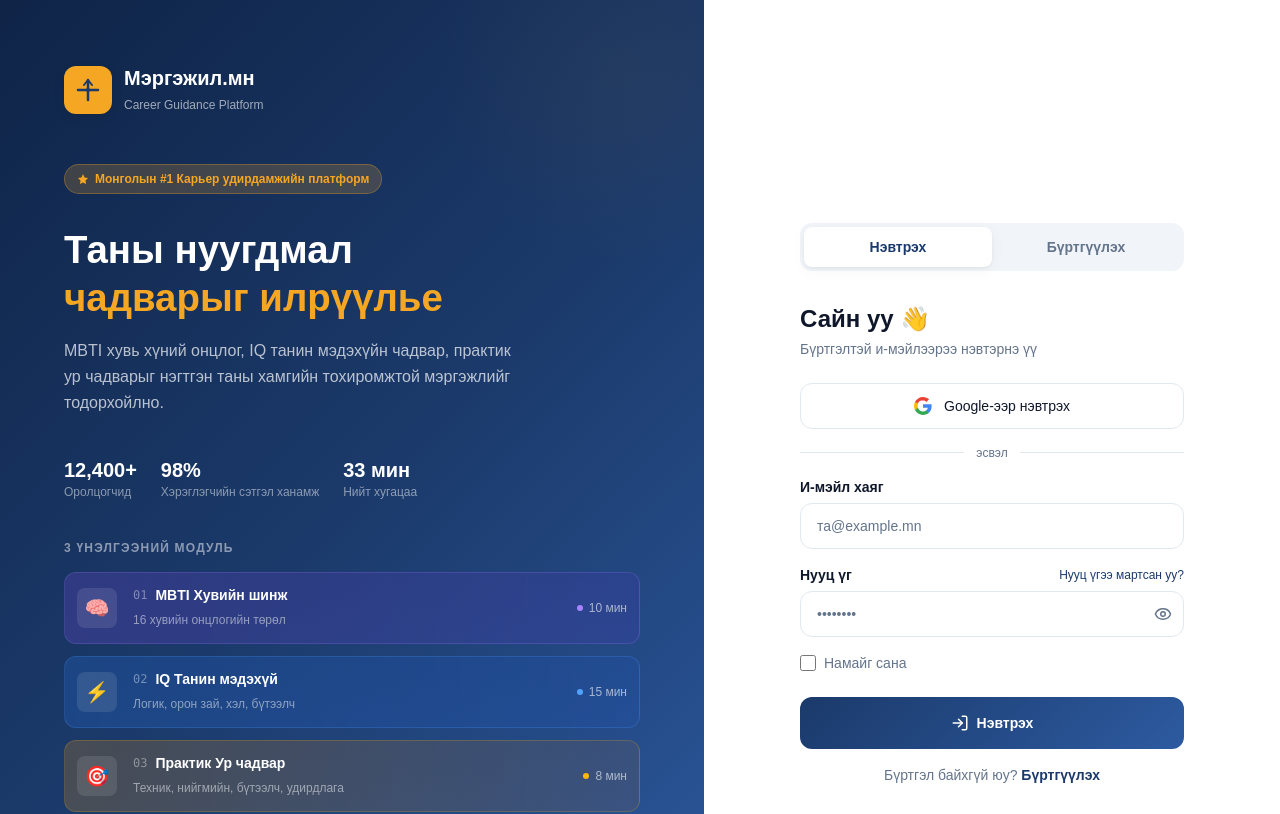
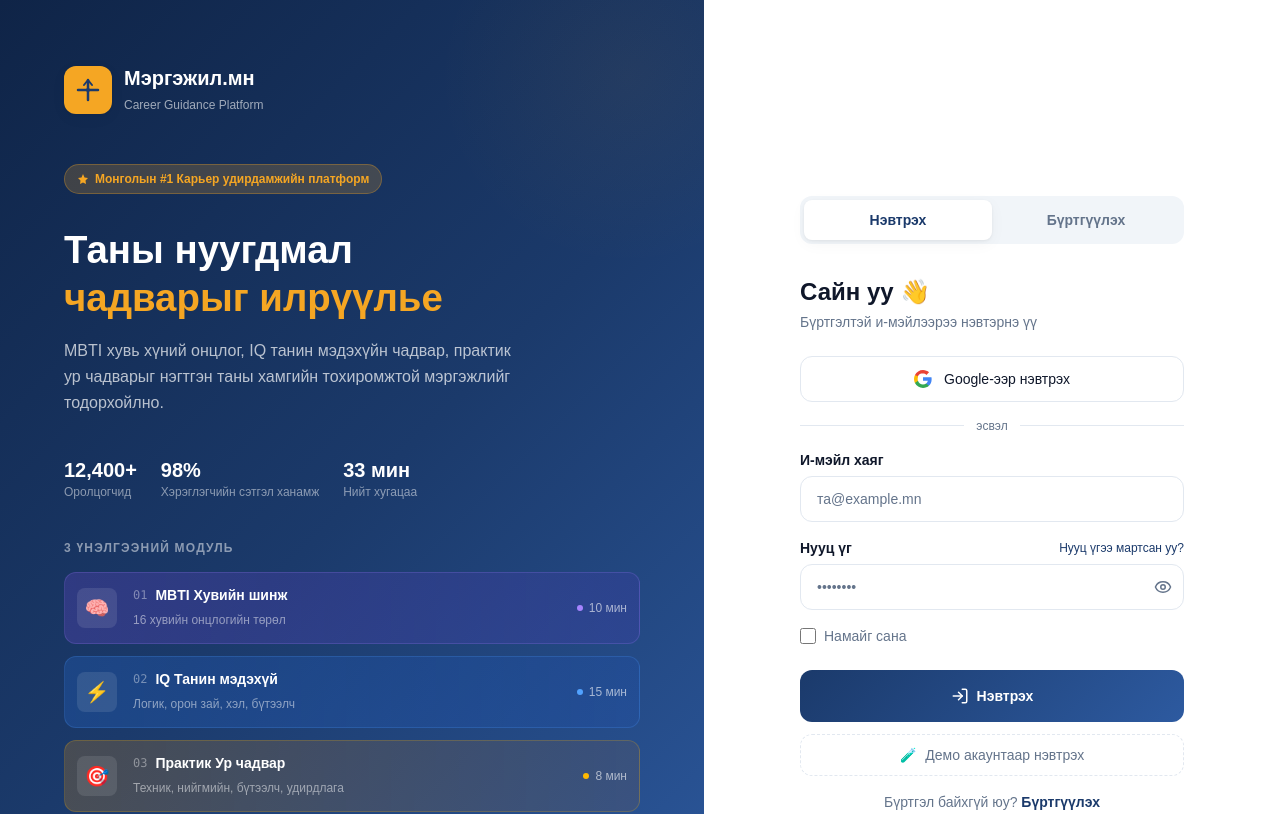
Before and after one commit to Khuleg6/mergejil, a Next.js app: page /sign-up-login-screen in a window 1280 px wide. Shown: the top 814 px of the page. Built offline with nearby package versions, Linux system fonts and the light colour scheme.

Commit message:
Local Commit: 2026-08-26T09:14:43.269Z - Added demo account button below the login submit button that auto-fills `demo@mergejil.mn` and `demo1234` into the email and password fields using `react-hook-form`'s `setValue`

```diff
--- a/app/sign-up-login-screen/components/LoginForm.tsx
+++ b/app/sign-up-login-screen/components/LoginForm.tsx
@@ -24,8 +24,14 @@
   const {
     register,
     handleSubmit,
+    setValue,
     formState: { errors },
   } = useForm<LoginFormData>({ defaultValues: { remember: false } });
+
+  const fillDemoAccount = () => {
+    setValue("email", "demo@mergejil.mn");
+    setValue("password", "demo1234");
+  };
 
   const onSubmit = async (data: LoginFormData) => {
     setIsLoading(true);
@@ -198,6 +204,16 @@
         )}
       </button>
 
+      {/* Demo account button */}
+      <button
+        type="button"
+        onClick={fillDemoAccount}
+        className="w-full mt-3 py-2.5 px-4 border border-dashed border-border rounded-xl text-sm font-medium text-muted-foreground hover:text-foreground hover:border-primary hover:bg-muted transition-all duration-150 flex items-center justify-center gap-2"
+      >
+        <span>🧪</span>
+        Демо акаунтаар нэвтрэх
+      </button>
+
       <p className="text-center text-sm text-muted-foreground mt-4">
         Бүртгэл байхгүй юу?{" "}
         <button
```
